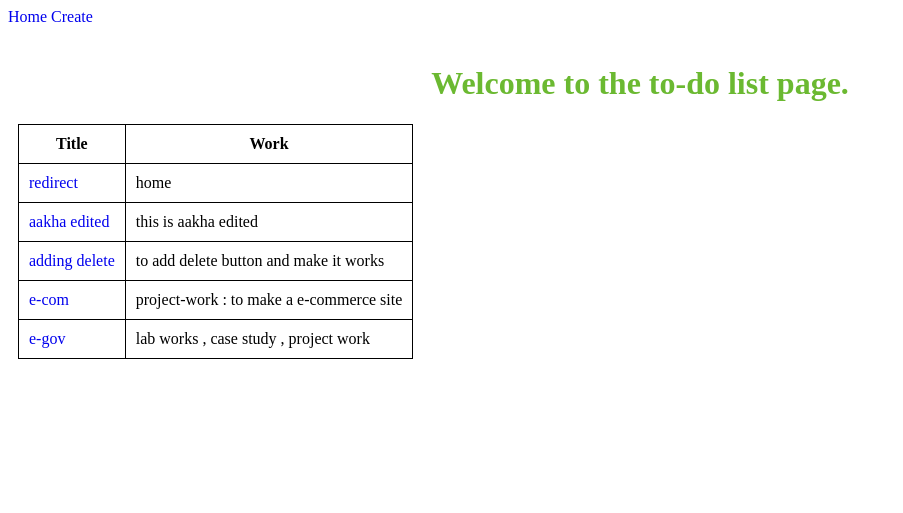
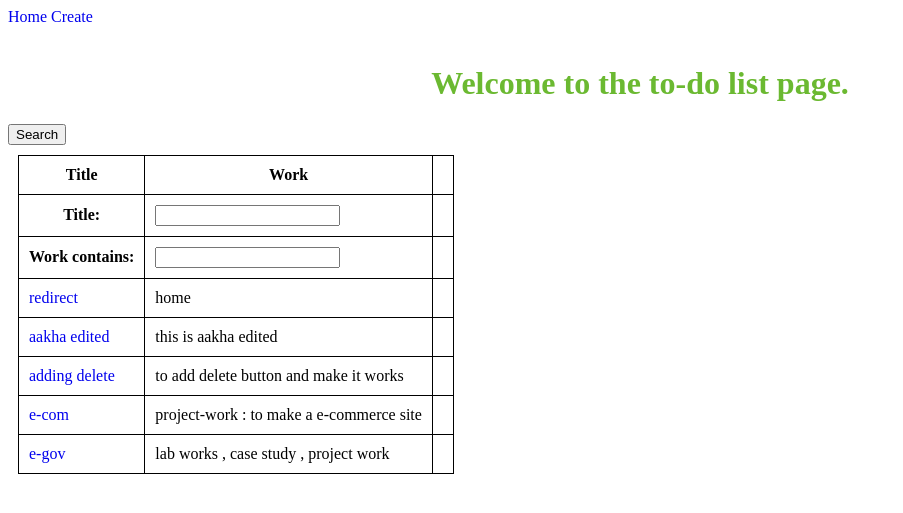
Before and after one commit to susan5591/TO-DO-LIST, a Django app: page / in a window 1280 px wide. Shown: the top 513 px of the page, without its empty margins (0-903 px from the left). Run offline with Django 3.2, Linux system fonts and the light colour scheme; data comes from the database, SQL or seed files in the repository; both versions use the stored data as it was after the commit.

Commit message:
search button

```diff
--- /dev/null
+++ b/activities/filters.py
@@ -0,0 +1,10 @@
+import django_filters
+from django_filters import CharFilter
+
+from .models import *
+
+class WorkFilter(django_filters.FilterSet):
+    work = CharFilter(field_name = 'work', lookup_expr = 'icontains')
+    class Meta:
+        model = Work
+        fields = '__all__'
--- a/activities/templates/activities/base.html
+++ b/activities/templates/activities/base.html
@@ -12,6 +12,7 @@
 <body>
     <a href="{% url 'activities:home' %}">Home</a>
     <a href="{% url 'activities:create' %}">Create</a>
+
     <br>
     <br>
     {% block body %}
--- a/activities/templates/activities/home.html
+++ b/activities/templates/activities/home.html
@@ -8,6 +8,12 @@
             <!-- <th>S.N</th> -->
             <th>Title</th>
             <th>Work</th>
+            <th>
+                <form method="GET">
+				    {{myFilter.form}}
+		            <button  type="submit">Search</button>
+		        </form>
+            </th>
             <!-- <th colspan="2">Activities</th> -->
         </tr>
     </thead>
--- a/activities/views.py
+++ b/activities/views.py
@@ -3,12 +3,16 @@ from django.http import HttpResponse
 from django.views.generic import (TemplateView,ListView,DetailView,CreateView,UpdateView,DeleteView)
 from . import forms
 from . import models
+from .filters import WorkFilter
 
 # Create your views here.
 def home(request):
     task = models.Work.objects.all().order_by('-id')
+    myFilter = WorkFilter(request.GET, queryset = task)
+    task = myFilter.qs
     context = {
-        'task':task
+        'task':task,
+        'myFilter':myFilter
     }
     return render(request,'activities/home.html',context)
 
@@ -32,21 +36,36 @@ def detail(request,pk):
     }
     return render(request,"activities/detail.html",context)
 
+# this doesn't show the data to be edited and comes blank
+
 def edit(request,pk):
     title = models.Work.objects.get(id=pk)
-    form = forms.WorkForm(instance = title)
-    if request.method == "POST":
-        form = forms.WorkForm(request.POST, instance=title)
-        if form.is_valid():
-            form.save()
-            return redirect ('/')
+    form = forms.WorkForm(request.POST, instance=title)
+    if form.is_valid():
+        form.save()
+        return redirect ('/')
     context = {
         'form': form
     }
     return render(request,'activities/edit.html',context)
 
+#this shows the data of the edited title and don't need to write all things even though there is one spell wrong
+
+# def edit(request,pk):
+#     title = models.Work.objects.get(id=pk)
+#     form = forms.WorkForm(instance = title)
+#     if request.method == "POST":
+#         form = forms.WorkForm(request.POST, instance=title)
+#         if form.is_valid():
+#             form.save()
+#             return redirect ('/')
+#     context = {
+#         'form': form
+#     }
+#     return render(request,'activities/edit.html',context)
+
 def delete(request,pk):
-    title = models.Work.objects.get(id=pk)
+    title = models.Work.objects.get(pk=pk)
     if request.method == "POST":
             title.delete()
             return redirect ('/')
--- a/todo/settings.py
+++ b/todo/settings.py
@@ -39,6 +39,7 @@ INSTALLED_APPS = [
     'django.contrib.messages',
     'django.contrib.staticfiles',
     'activities',
+    'django_filters',
 ]
 
 MIDDLEWARE = [
```
Also changed, not shown: db.sqlite3.
